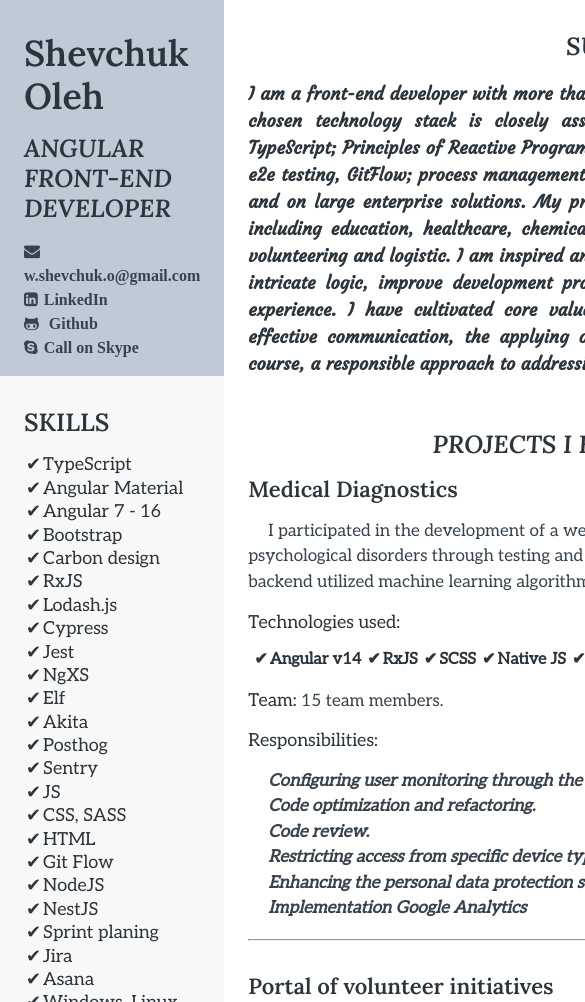
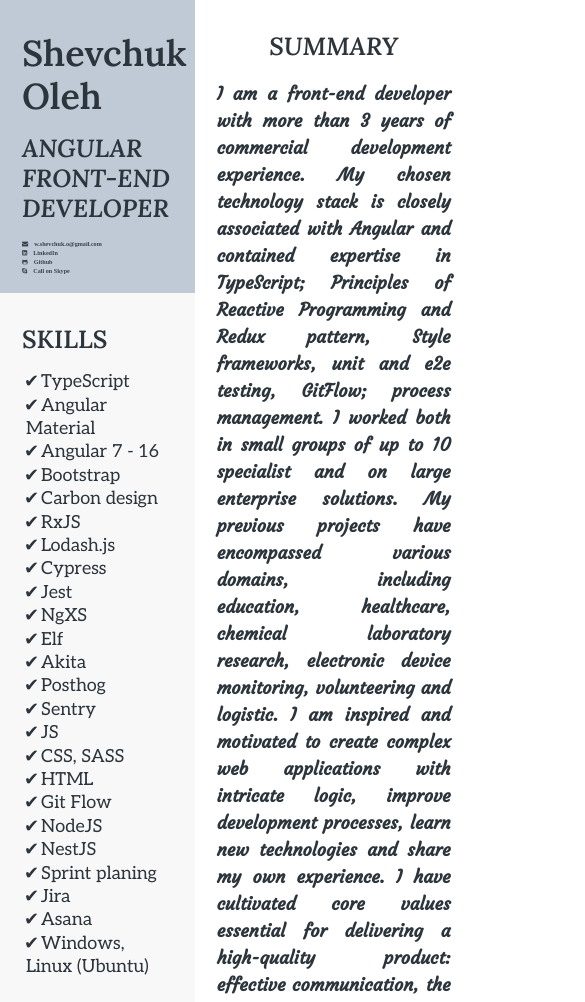
Before and after one commit to ShevchukOleg/cv, a plain HTML site: page index.html in a window 390 px wide. Shown: the top 1002 px of the page, 585 px wide, since content can reach past the window. Drawn offline with Linux system fonts and the light colour scheme.

Commit message:
fix: Adapt list for small resolution

```diff
--- a/index.html
+++ b/index.html
@@ -7,6 +7,7 @@
     <link rel="stylesheet" href="./styles.css" />
     <title>Document</title>
   </head>
+
   <body>
     <section class="page">
       <div class="left-part bg-milk-color">
@@ -16,10 +17,7 @@
           <ul class="mb-2">
             <li><i class="fa fa-envelope" aria-hidden="true"></i><a href="mailto:w.shevchuk.o@gmail.com" target="_blank">w.shevchuk.o@gmail.com</a></li>
             <li><i class="fa fa-linkedin-square" aria-hidden="true"></i><a href="https://www.linkedin.com/in/shevchuk-oleg/" target="_blank">LinkedIn</a></li>
-            <li>
-              <i class="fa fa-github-alt" aria-hidden="true"></i>
-              <a href="https://github.com/ShevchukOleg" target="_blank">Github</a>
-            </li>
+            <li><i class="fa fa-github-alt" aria-hidden="true"></i><a href="https://github.com/ShevchukOleg" target="_blank">Github</a></li>
             <li><i class="fa fa-skype" aria-hidden="true"></i><a href="skype:oleg.kopiyka?call">Call on Skype</a></li>
           </ul>
         </div>
@@ -131,7 +129,7 @@
           <ul class="description-font">
             <li>Development of new features.</li>
             <li>Creation of new atomic components for the shared library.</li>
-            <li>Redesign of Angular Material components outside the design library.</li>
+            <li>Redesign of Angular Material elements.</li>
             <li>Migration and architecture refactoring of the store.</li>
             <li>Code optimization and refactoring.</li>
             <li>Managing Git flows between teams.</li>
--- a/styles.css
+++ b/styles.css
@@ -75,6 +75,7 @@
 
 body {
   size: A4;
+  min-width: 100vw;
   font-size: 16px;
   margin: 0;
   line-height: 1.5;
@@ -82,7 +83,7 @@
   --medium-indent: 32px;
   --small-indent: 16px;
   --pb: 0.75rem;
-  --px: 1.5rem;
+  --px: 22px;
   --defColor: rgb(44, 52, 60);
   --primaryColor: rgb(141, 189, 201);
   --secondaryColor: rgb(191, 202, 214);
@@ -182,19 +183,20 @@
 
 .horizontal-list {
   display: flex;
+  flex-wrap: wrap;
   justify-content: flex-start;
   user-select: none;
 }
 
 .horizontal-list li {
   display: inline-block;
+  width: max-content;
   margin-left: 0.5rem;
   font-family: "Aleo", sans-serif;
   font-style: normal;
 }
 
 .page {
-  width: 100vv;
   display: flex;
   color: var(--defColor);
 }
@@ -205,7 +207,7 @@
 
 .person-info {
   background-color: var(--secondaryColor);
-  padding: var(--medium-indent) var(--px) var(--pb);
+  padding: var(--medium-indent) 8px var(--pb) var(--px);
 }
 
 .person-info li,
@@ -261,3 +263,12 @@
   font-family: "Lora", serif;
   font-weight: 500;
 }
+
+@media (max-width: 985px) {
+  .person-info li,
+  .person-info li a {
+    font-style: normal;
+    font-size: calc(5px + 11 * (100vw - 320px) / 665);
+    color: var(--ternaryColor);
+  }
+}
```
